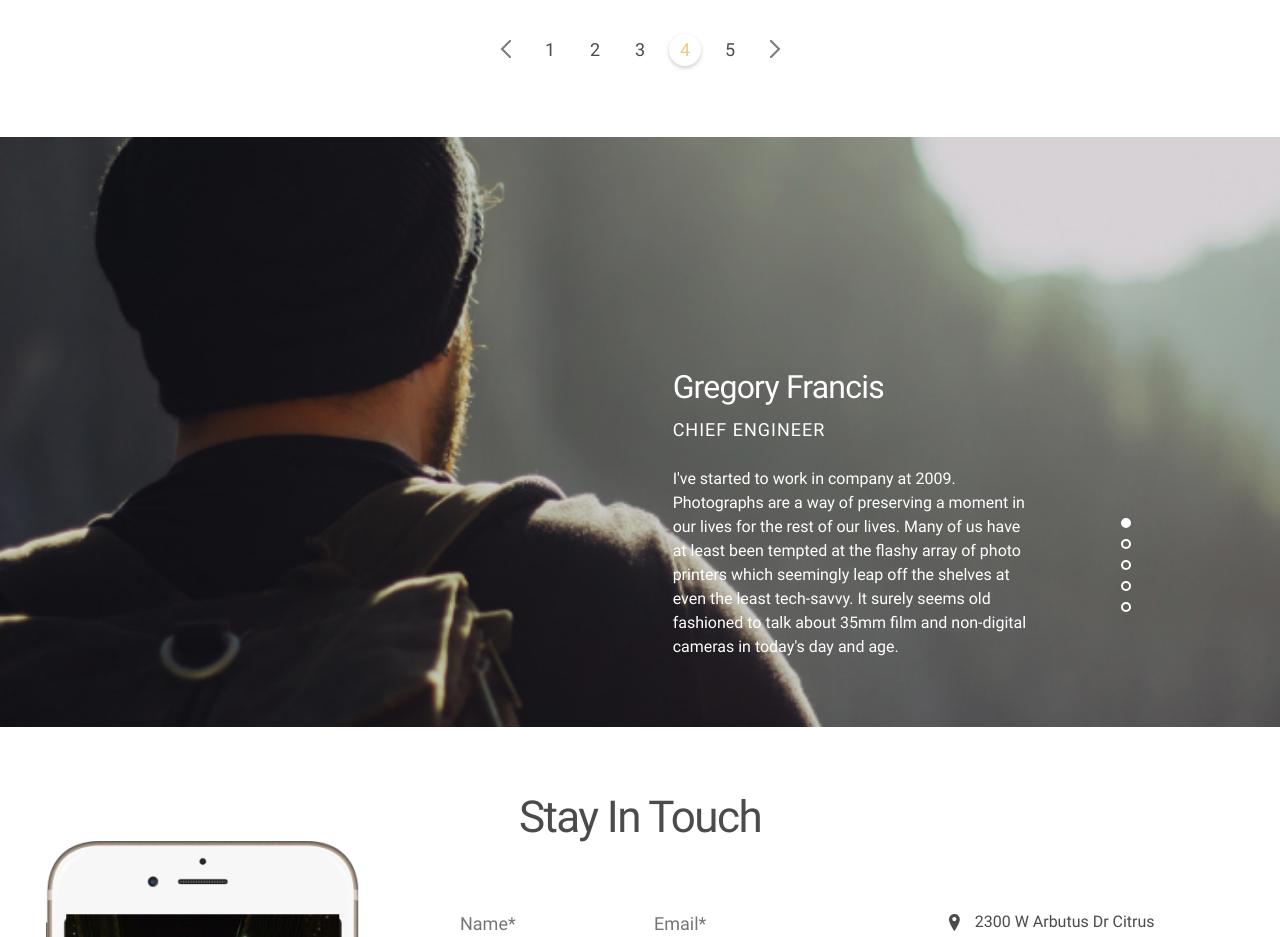
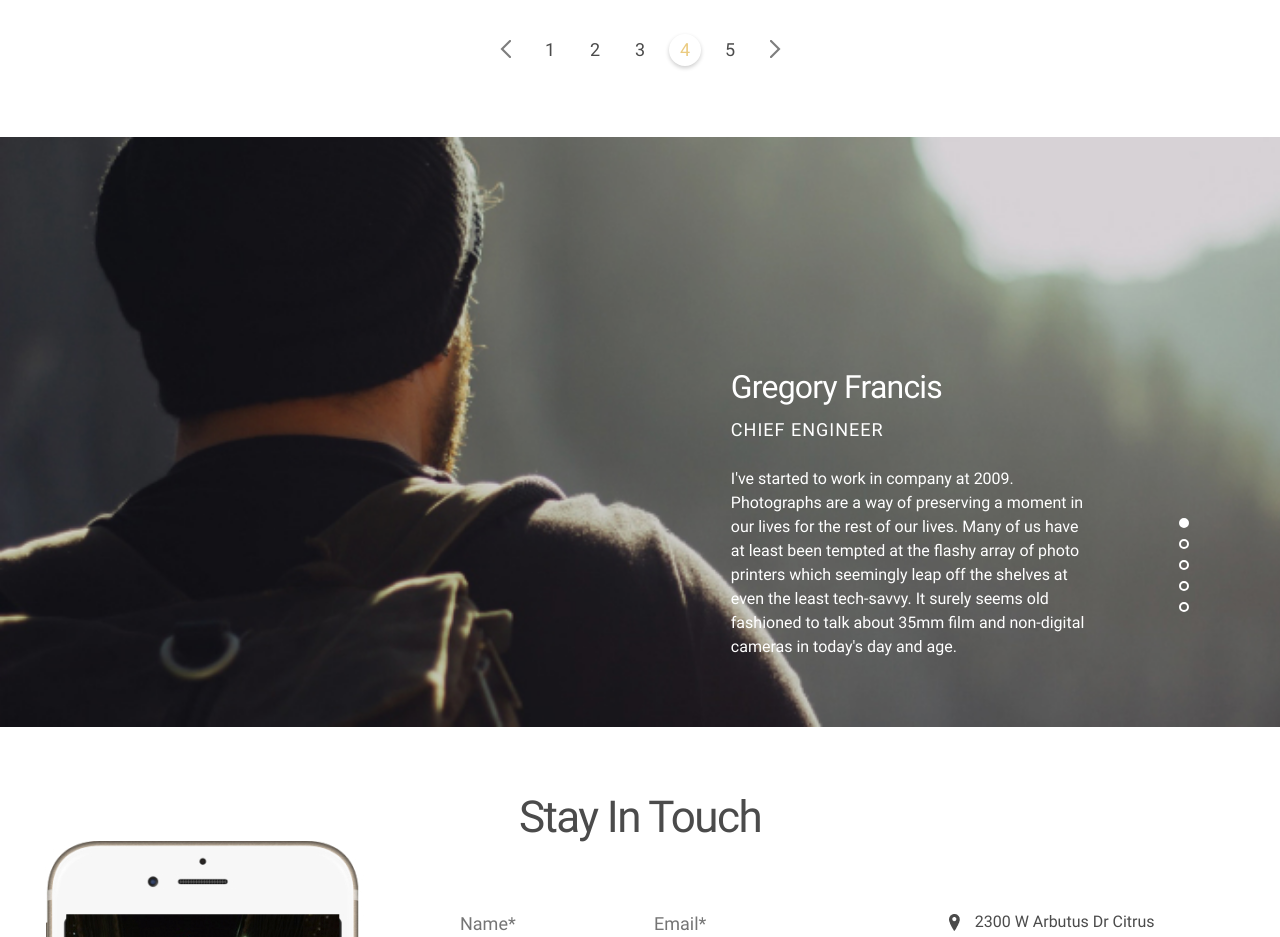
Before and after one commit to ronlechiht/HTML-CSS-Practice2, a website built with Parcel: page src/index.html in a window 1280 px wide. Shown: the part 5020-5957 px from the top of the page. Built offline with nearby package versions, Linux system fonts and the light colour scheme; files whose address does not match are found by name.

Commit message:
fix align section Team

```diff
--- a/src/index.html
+++ b/src/index.html
@@ -256,6 +256,7 @@
 
       <!--================================= Section Team =================================-->
       <section class="section-team">
+        <div class="container">
           <div class="teammate-info">
             <p class="teammate-name">gregory francis</p>
             <p class="teammate-position">chief engineer</p>
@@ -272,6 +273,7 @@
             <a href="#"><div class="dot"></div></a>
             <a href="#"><div class="dot"></div></a>
             <a href="#"><div class="dot"></div></a>
+          </div>
         </div>
       </section>
 
--- a/src/styles/layouts/page-layout.css
+++ b/src/styles/layouts/page-layout.css
@@ -1,5 +1,11 @@
 .d-none {
   display: none;
+}
+
+.container {
+  margin-left: auto;
+  margin-right: auto;
+  width: fit-content;
 }
 
 @media screen and (min-width: 768px){
--- a/src/styles/sections/page-footer.css
+++ b/src/styles/sections/page-footer.css
@@ -59,6 +59,10 @@
   height: 24px;
   border-radius: 0px 2.133px 2.133px 0px;
   background-image: url("../../assets/images/page-footer/subscribe-button-mobile.png");
+}
+
+.btn-subscribe:hover {
+  cursor: pointer;
 }
 
 .footer-nav {
--- a/src/styles/sections/section-team.css
+++ b/src/styles/sections/section-team.css
@@ -3,10 +3,6 @@
   background: url("../../assets/images/section-team/team-background-mobile.jpg") no-repeat;
   background-size: cover;
   color: #ffffff;
-}
-
-.teammate-info {
-  padding-left: 40px;
 }
 
 .teammate-name {
@@ -30,13 +26,15 @@
 
 @media screen and (min-width: 768px) {
   .section-team {
-    padding: 103px 37px 31px 0px;
+    padding: 103px 0px 31px 0px;
+    display: grid;
+    grid-template-columns: 50% 50%;
+  }
+
+  .section-team .container {
     display: flex;
     justify-content: right;
-  }
-
-  .teammate-info {
-    padding-left: 0;
+    grid-column: 2/3;
   }
 
   .teammate-description {
@@ -46,7 +44,7 @@
 
 @media screen and (min-width: 1200px) {
   .section-team {
-    padding: 229px 149px 68px 0px;
+    padding: 229px 0px 68px 0px;
   }
 
   .teammate-name {
```
Lines whose indentation alone changed are shown as unchanged.
